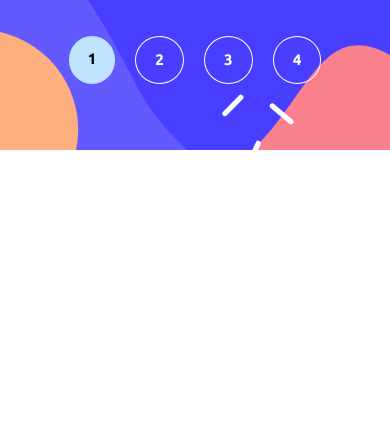
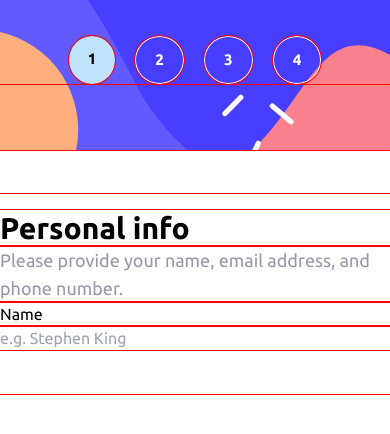
Before and after one commit to Nnadivictory25/multi-step-form, a website: page index.html in a window 390 px wide. Drawn offline with Linux system fonts and the light colour scheme; files that its build step writes are made by us from their sources.

```diff
--- a/app/scss/components/step1.scss
+++ b/app/scss/components/step1.scss
@@ -64,3 +64,14 @@
         }
     }
 }
+
+
+.form {
+
+    &__header {
+        .description {
+            color: var(--cool-gray);
+
+        }
+    }
+}
--- a/app/scss/globals/boilerplate.scss
+++ b/app/scss/globals/boilerplate.scss
@@ -6,7 +6,7 @@
 *, *::before, *::after {
     box-sizing: inherit;
     list-style: none;
-    // outline: 1px solid red; // (For css debugging :) )
+    outline: 1px solid red; // (For css debugging :) )
 }
 
 body {
--- a/index.html
+++ b/index.html
@@ -31,10 +31,10 @@
 </head>
 
 
-  <body>
+  <body class="lg:flex gap-x-40 items-center">
 
     <!-- side navbar for desktop -->
-    <aside class="desktop__navbar hide-for-mobile pt-8 ml-5">
+    <aside class="desktop__navbar hide-for-mobile pt-8 ml-5 ">
       <div class="steps__ctn mt-8 px-9">
         <div class="step">
           <p class="number active">1</p>
@@ -75,6 +75,7 @@
       </div>
     </aside>
 
+    <!-- top navbar for mobile -->
     <div class="mobile__nav hide-for-desktop">
       <div class="steps__ctn container flex justify-center pt-9 mx-auto gap-x-5 px-11">
         <p class="active">1</p>
@@ -83,6 +84,26 @@
         <p>4</p>
       </div>
     </div>
+
+
+
+    <main class="lg:w-1/2 self-start my-11 pt-4">
+
+      <form class="form sm:fixed sm:z-40 sm:mx-auto inset-x-0 lg:relative">
+
+        <div class="form__header">
+          <h3 class="text-3xl font-bold">Personal info</h3>
+          <p class="description text-lg">
+            Please provide your name, email address, and phone number.
+          </p>
+        </div>
+
+        <p class="label">Name</p>
+        <input class="w-full" type="text" placeholder="e.g. Stephen King" name="name" id="name">
+
+      </form>
+
+    </main>
 
 
 
```
Also changed, not shown: dist/style.css, 1 other file.
